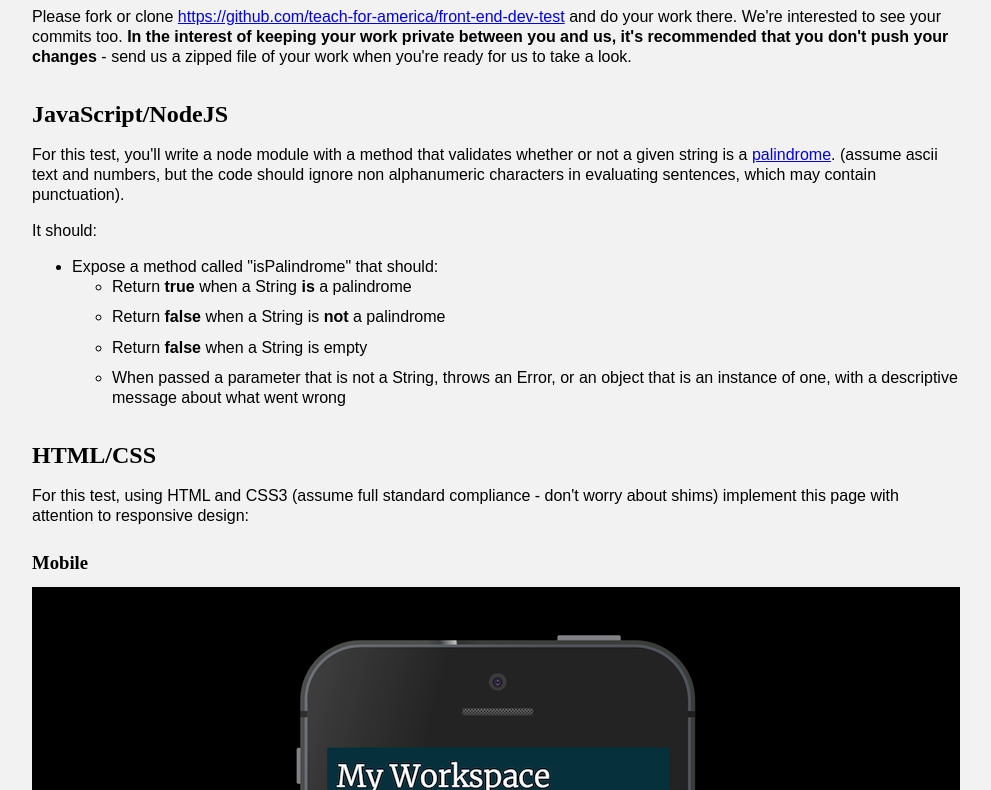
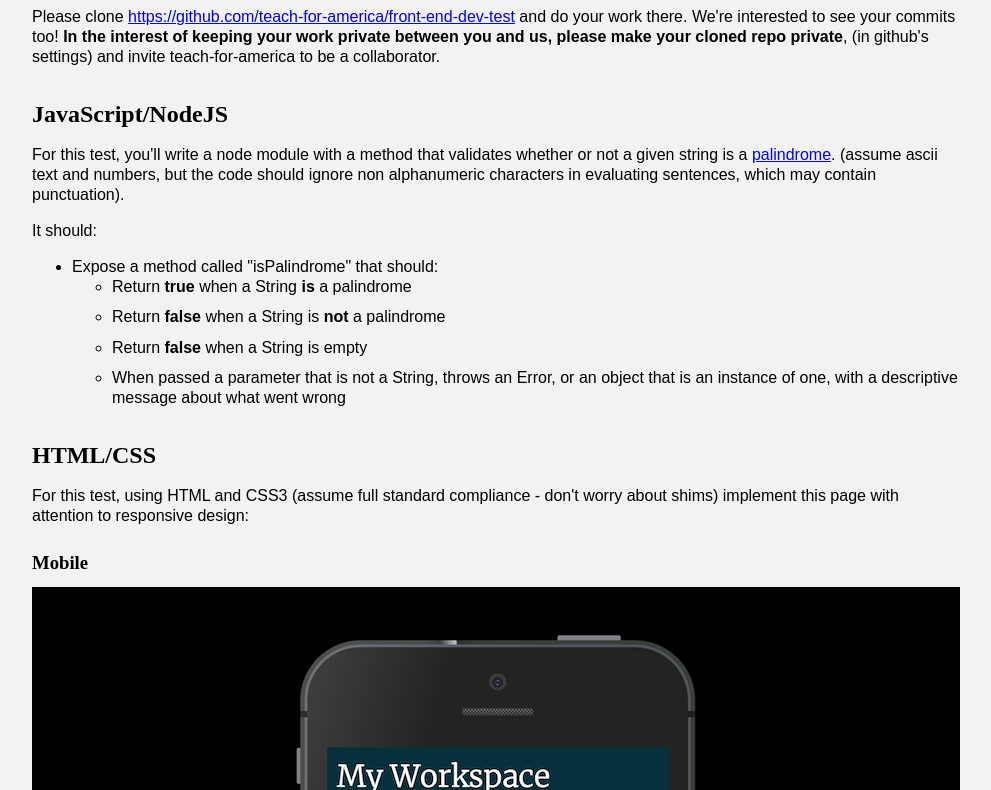
Before and after one commit to rsobrado/front-end-dev-test, a plain HTML site: page index.html in a window 1280 px wide. Shown: the part 97-887 px from the top of the page, without its empty margins (144-1135 px from the left). Drawn offline with Linux system fonts and the light colour scheme.

Commit message:
instruction clarification

```diff
--- a/index.html
+++ b/index.html
@@ -57,12 +57,12 @@
 <body>
     <h1>TFA Front End Developer Test</h1>
     <p>
-        Please fork or clone
+        Please clone
         <a href="https://github.com/teach-for-america/front-end-dev-test">
             https://github.com/teach-for-america/front-end-dev-test</a> and do your work there.  We're
-        interested to see your commits too.  <strong>In the interest of keeping your work private between you and us,
-        it's recommended that you don't push your changes</strong> - send us a zipped file of your work when
-        you're ready for us to take a look.
+        interested to see your commits too!  <strong>In the interest of keeping your work private between you and us,
+        please make your cloned repo private</strong>, (in github's settings) and invite teach-for-america to be a
+        collaborator.
     </p>
     <h2>JavaScript/NodeJS</h2>
     <p>
```
